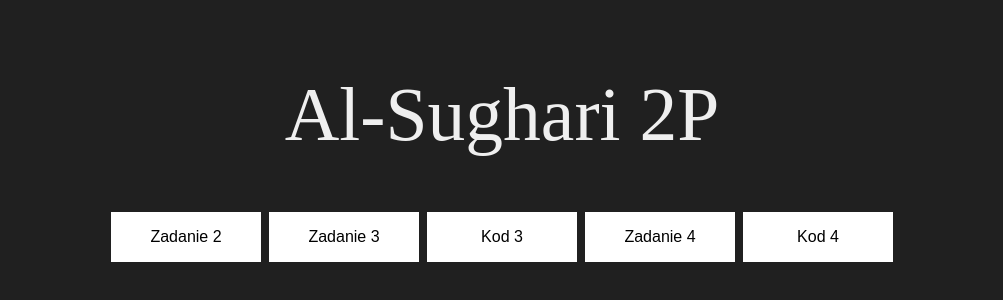
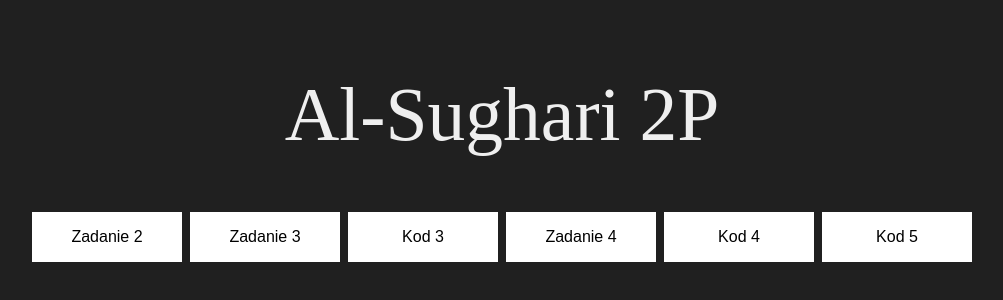
Before and after one commit to AlexanderAlSughari/CSS, a plain HTML site: page index.html in a window 1280 px wide. Shown: the part 128-428 px from the top of the page, without its empty margins (138-1141 px from the left). Drawn offline with Linux system fonts and the light colour scheme.

Commit message:
Update index.html

```diff
--- a/index.html
+++ b/index.html
@@ -15,6 +15,7 @@
                 <button type="button" class="buttons" onclick="OpenCode(3)">Kod 3</button>
                 <button type="button" class="buttons" onclick="OpenWindow(4)">Zadanie 4</button>
                 <button type="button" class="buttons" onclick="OpenCode(4)">Kod 4</button>
+                <button type="button" class="buttons" onclick="Zadanie5()">Kod 5</button>
             </article>
         </div>
     </body>
```
